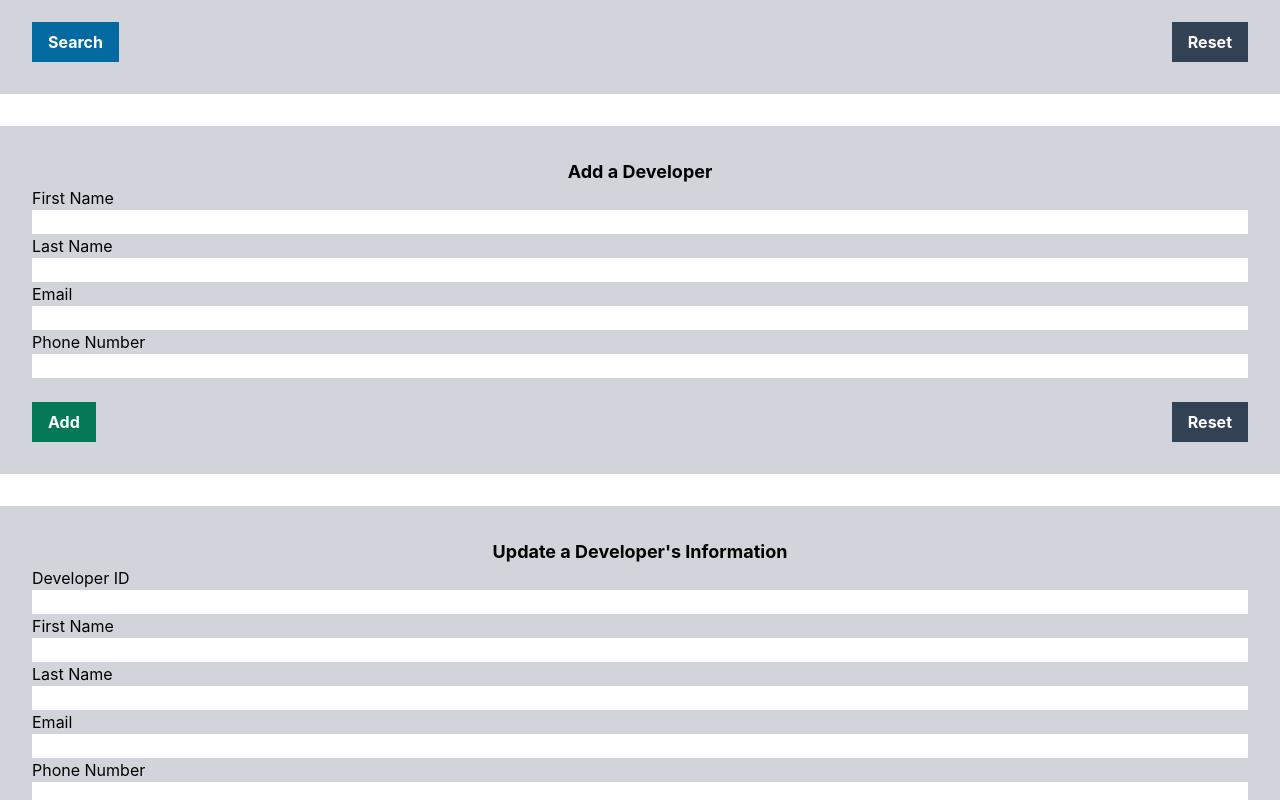
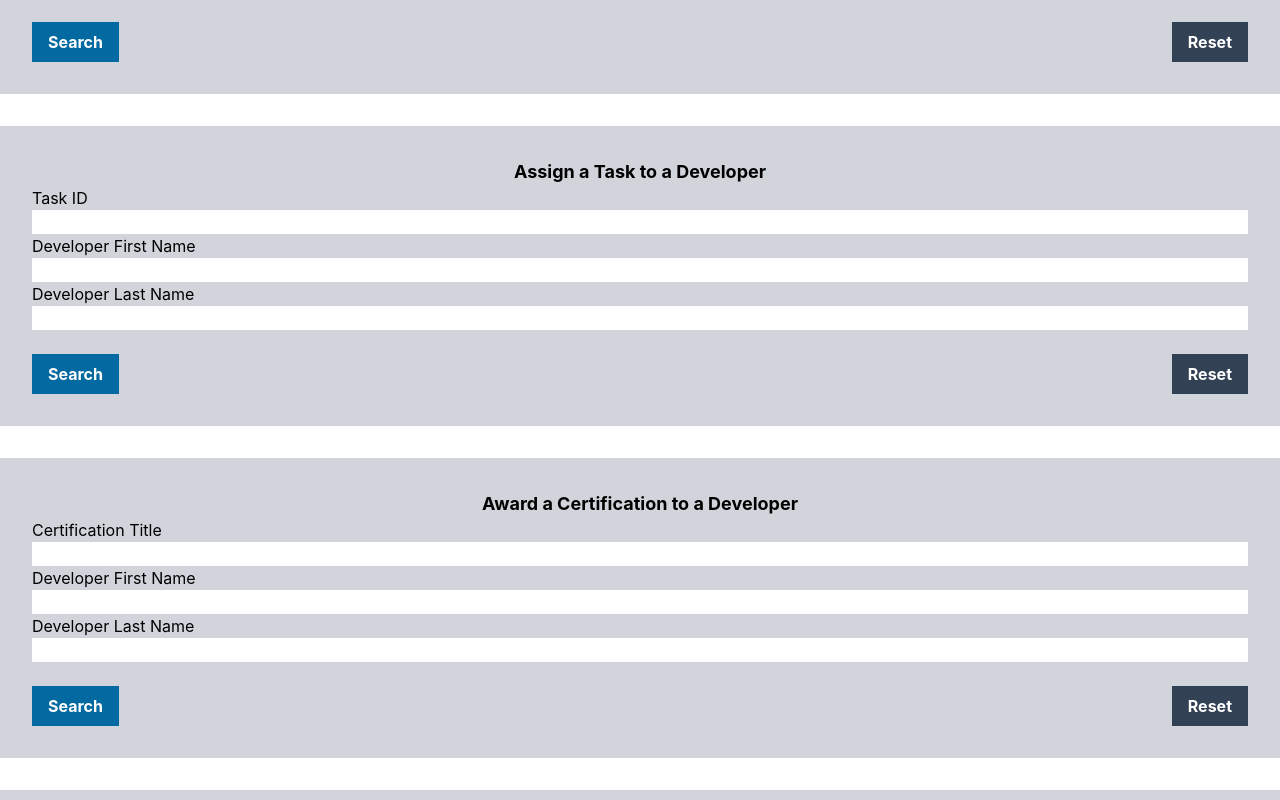
Before and after one commit to galenczk/Agenda-Master, a React (Create React App) app: page /developers in a window 1280 px wide. Shown: the part 380-1180 px from the top of the page. Built offline with nearby package versions, Linux system fonts and the light colour scheme.

Commit message:
Added form elements based on feedback from classmates.

```diff
--- a/src/pages/DeveloperPage.js
+++ b/src/pages/DeveloperPage.js
@@ -11,7 +11,7 @@ export default function DeveloperPage() {
     <>
       <h3 class="text-3xl p-6">Developers</h3>
 
-      <div id="Search Display Table" class="place-self-center">
+      <div id="Results Display Table" class="place-self-center">
         <table class="border-4 mb-6">
           <thead>
             <tr>
@@ -51,6 +51,51 @@ export default function DeveloperPage() {
           </div>
         </form>
       </div>
+
+      <div class="h-8" />
+
+      <div id="Search Form" class="p-8 bg-gray-300">
+        <form class="flex flex-col">
+          <legend class="text-lg font-bold text-center">
+            Assign a Task to a Developer
+          </legend>
+
+          <label for="title">Task ID</label>
+          <input type="text" id="title" name="title" />
+          <label for="title">Developer First Name</label>
+          <input type="text" id="title" name="title" />
+          <label for="title">Developer Last Name</label>
+          <input type="text" id="title" name="title" />
+
+          <div class="flex justify-between mt-6">
+            <button class="btn btn-blue">Search</button>
+            <button class="btn btn-gray">Reset</button>
+          </div>
+        </form>
+      </div>
+
+      <div class="h-8" />
+
+      <div id="Search Form" class="p-8 bg-gray-300">
+        <form class="flex flex-col">
+          <legend class="text-lg font-bold text-center">
+            Award a Certification to a Developer
+          </legend>
+
+          <label for="title">Certification Title</label>
+          <input type="text" id="title" name="title" />
+          <label for="title">Developer First Name</label>
+          <input type="text" id="title" name="title" />
+          <label for="title">Developer Last Name</label>
+          <input type="text" id="title" name="title" />
+
+          <div class="flex justify-between mt-6">
+            <button class="btn btn-blue">Search</button>
+            <button class="btn btn-gray">Reset</button>
+          </div>
+        </form>
+      </div>
+
       <div class="h-8" />
 
       <div class="p-8 bg-gray-300">
--- a/src/pages/ProjectPage.js
+++ b/src/pages/ProjectPage.js
@@ -14,7 +14,7 @@ export default function ProjectPage() {
     <>
       <h3 class="text-3xl p-6">Projects</h3>
 
-      <div id="Search Display Table" class="place-self-center">
+      <div id="Results Display Table" class="place-self-center">
         <table class="border-4 mb-6">
           <thead>
             <tr>
@@ -68,6 +68,50 @@ export default function ProjectPage() {
 
           <div class="flex justify-between mt-6">
             <button class="btn btn-blue">Search</button>
+            <button class="btn btn-gray">Reset</button>
+          </div>
+        </form>
+      </div>
+
+      <div class="h-8" />
+
+      <div id="Search Form" class="p-8 bg-gray-300">
+        <form class="flex flex-col">
+          <legend class="text-lg font-bold text-center">
+            Assign a Developer to a Project
+          </legend>
+
+          <label for="title">Project Title</label>
+          <input type="text" id="title" name="title" />
+          <label for="title">Developer First Name</label>
+          <input type="text" id="title" name="title" />
+          <label for="title">Developer Last Name</label>
+          <input type="text" id="title" name="title" />
+
+          <div class="flex justify-between mt-6">
+            <button class="btn btn-blue">Assign</button>
+            <button class="btn btn-gray">Reset</button>
+          </div>
+        </form>
+      </div>
+
+      <div class="h-8" />
+
+      <div id="Search Form" class="p-8 bg-gray-300">
+        <form class="flex flex-col">
+          <legend class="text-lg font-bold text-center">
+            Add a Task to a Project
+          </legend>
+
+          <label for="title">Project Title</label>
+          <input type="text" id="title" name="title" />
+          <label for="title">Task Description</label>
+          <input type="text" id="title" name="title" />
+          <label for="title">Task Due Date</label>
+          <input type="text" id="title" name="title" />
+
+          <div class="flex justify-between mt-6">
+            <button class="btn btn-blue">Assign</button>
             <button class="btn btn-gray">Reset</button>
           </div>
         </form>
```
